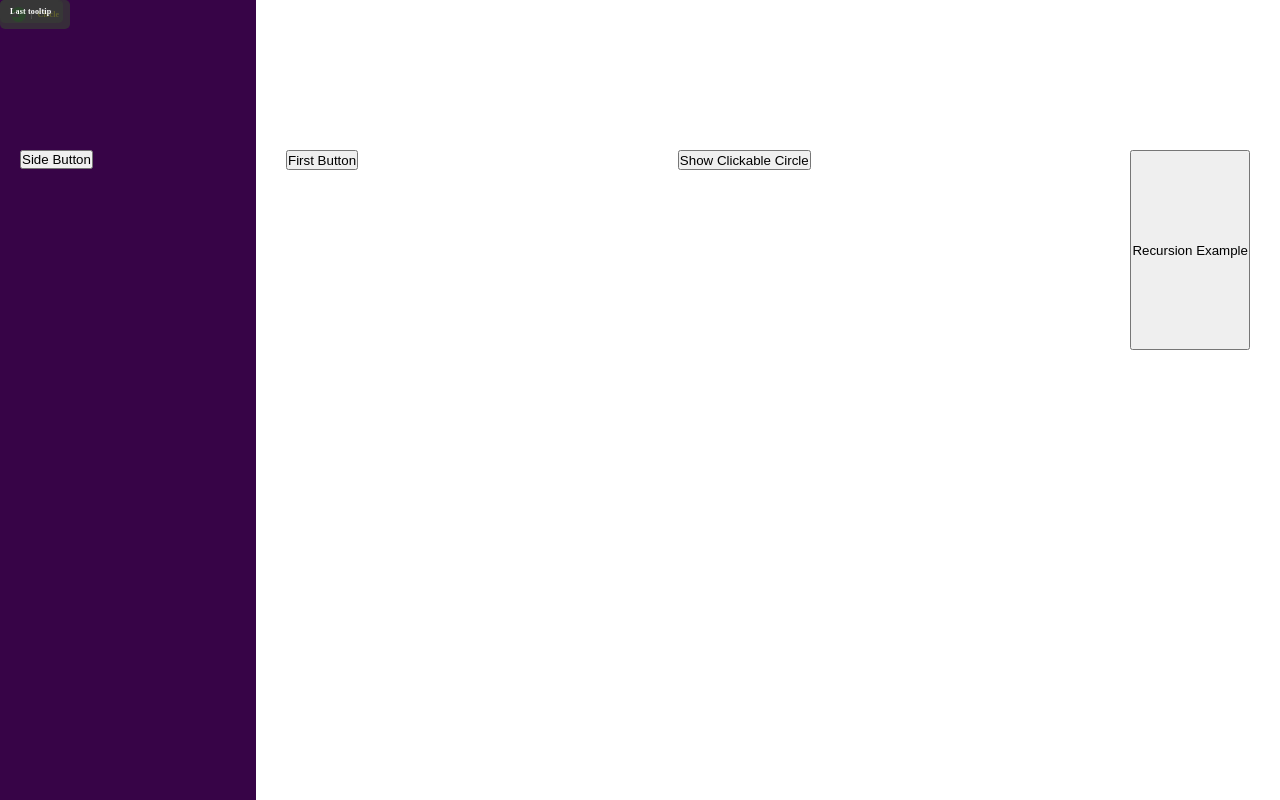
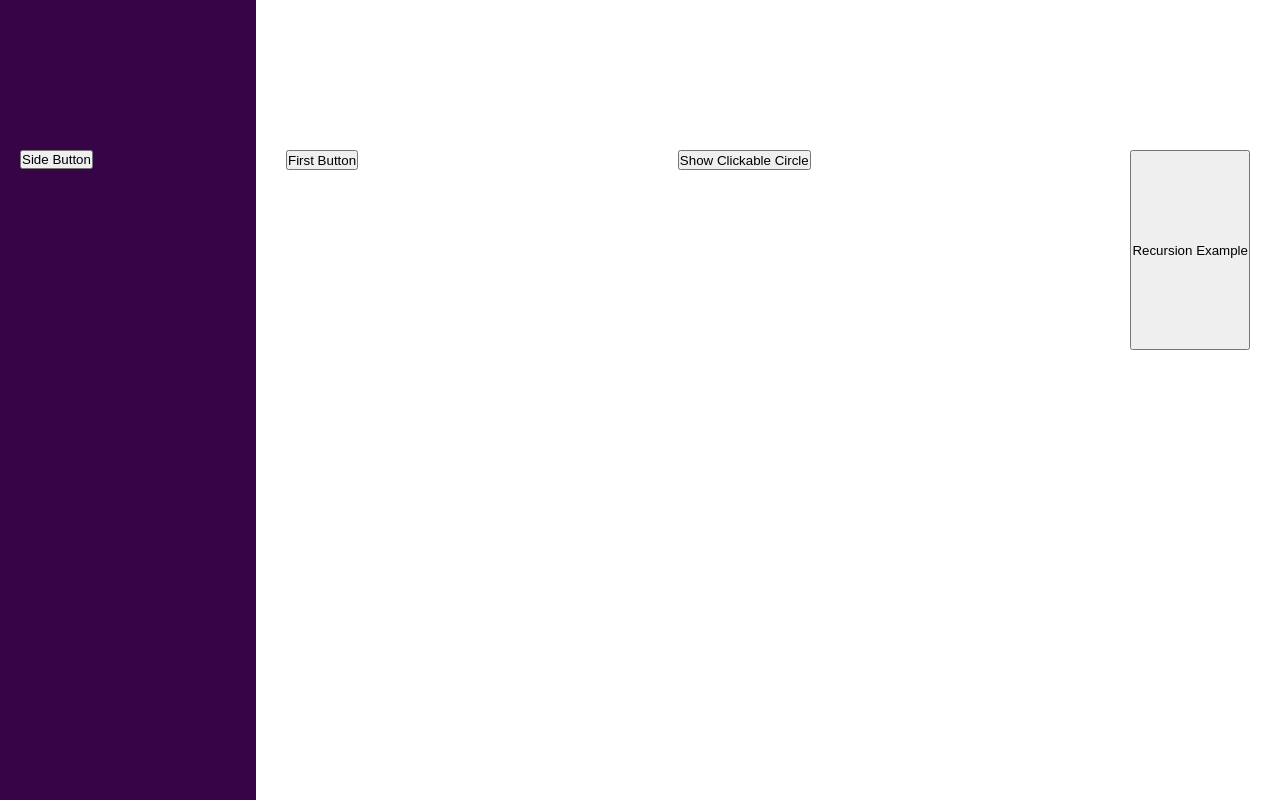
Before and after one commit to Gooner12/react-tooltip, a React (Create React App) app: page / in a window 1280 px wide. Built offline with nearby package versions, Linux system fonts and the light colour scheme.

Commit message:
Timer option added for tooltip

```diff
--- a/src/components/MainPage.js
+++ b/src/components/MainPage.js
@@ -7,7 +7,7 @@ function MainPage() {
     <div className={classes.main_grid}>
       <div className={classes.side_grid}>
         <div className={classes.side_button_container}>
-          <Tooltip text="First tooltip" placement="left">
+          <Tooltip text="First tooltip" placement="left" arrow={1}>
             <button>Side Button</button>
           </Tooltip>
         </div>
@@ -23,6 +23,7 @@ function MainPage() {
             clickable={1}
             initialText="Show Clickable Circle"
             finalText="Remove Component"
+            closeAfter={1500}
           >
             <button>Show Clickable Circle</button>
           </Tooltip>
--- a/src/components/Tooltip.js
+++ b/src/components/Tooltip.js
@@ -37,7 +37,7 @@ const StyledTooltip = styled.span.attrs((props) => ({
     bottom: ${(props) => props.bottomRef.current}%;
     left: ${(props) => props.leftRef.current}%;
     right: ${(props) => props.rightRef.current}%;
-    border: var(--arrow-size) solid transparent;
+    border: ${(props) => (props.arrow) ? "var(--arrow-size) solid transparent" : 0};
     border-bottom-color: var(--tooltip-color);
   }
 `;
@@ -160,8 +160,10 @@ function Tooltip({
   delay,
   initialText,
   finalText,
+  arrow = 0,
+  closeAfter = null
 }) {
-  const [show, setShow] = useState(1);
+  const [show, setShow] = useState(0);
   const positionRef = useRef({ x: 0, y: 0 }); // this object changes based on the position of object and mouse. It influences the top and left of the styled component
   const tooltipRef = useRef();
   const rotationRef = useRef(null);
@@ -191,6 +193,15 @@ function Tooltip({
     rightRef.current = right;
   };
 
+  const closeTooltip = (timeInMS) => {
+    if (timeInMS) {
+    setTimeout(() => {
+      setShow(0)
+    }, timeInMS);
+  }
+  return;
+  }
+
   const mouseOverHandler = (event) => {
     setShow(1);
     positionRef.current = getCoordinates(
@@ -200,6 +211,7 @@ function Tooltip({
       space,
       tooltipPosition
     );
+    closeTooltip(closeAfter);
   };
 
   const mouseOutHandler = () => {
@@ -217,6 +229,10 @@ function Tooltip({
       space,
       tooltipPosition
     );
+    closeTooltip(closeAfter);
+    setTimeout(() => {
+      if(!show) event.target.textContent = initialText;
+    }, closeAfter + 20)
   };
   return (
     <>
@@ -246,6 +262,7 @@ function Tooltip({
             bottomRef={bottomRef}
             rightRef={rightRef}
             leftRef={leftRef}
+            arrow={arrow}
           >
             {text}
           </StyledTooltip>
```
